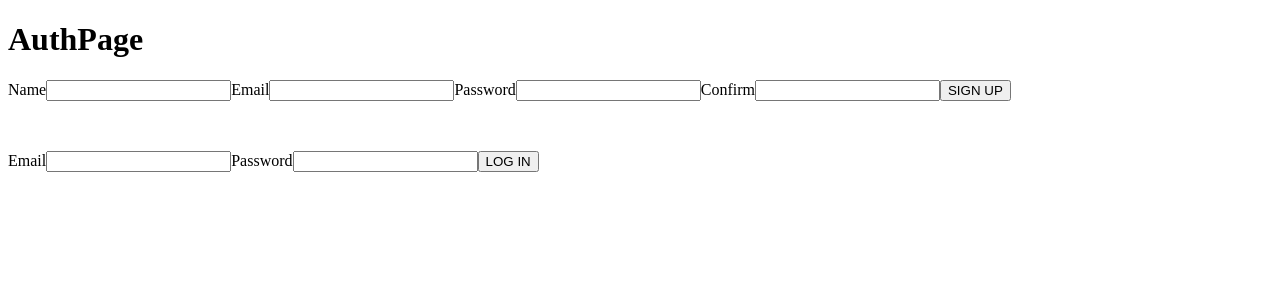
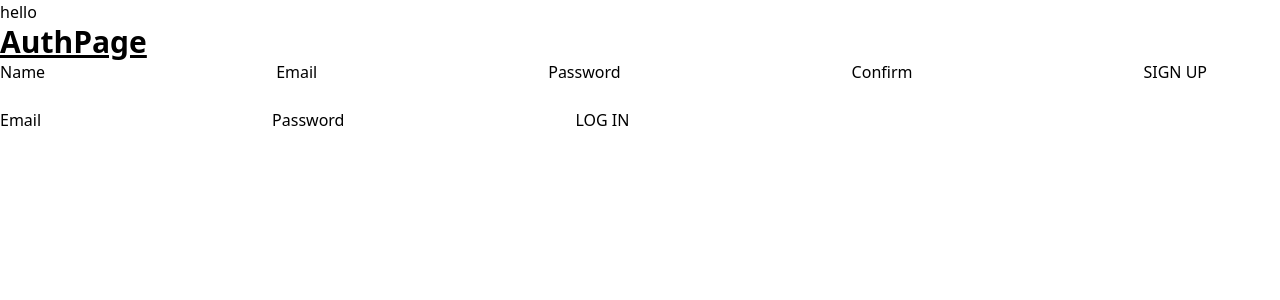
Before and after one commit to tre3god/Ploop, a React (Vite) app: page /orders in a window 1280 px wide. Shown: the top 300 px of the page. Built offline with nearby package versions, Linux system fonts and the light colour scheme.

Commit message:
set up tailwind

```diff
--- a/index.html
+++ b/index.html
@@ -4,7 +4,7 @@
 		<meta charset="UTF-8" />
 		<link rel="icon" type="image/svg+xml" href="/vite.svg" />
 		<meta name="viewport" content="width=device-width, initial-scale=1.0" />
-		<title>MERN Infrastructure</title>
+		<title>Ploop</title>
 	</head>
 	<body>
 		<div id="root"></div>
--- a/package.json
+++ b/package.json
@@ -27,10 +27,13 @@
 		"@types/react": "^18.2.15",
 		"@types/react-dom": "^18.2.7",
 		"@vitejs/plugin-react-swc": "^3.3.2",
+		"autoprefixer": "^10.4.16",
 		"eslint": "^8.45.0",
 		"eslint-plugin-react": "^7.32.2",
 		"eslint-plugin-react-hooks": "^4.6.0",
 		"eslint-plugin-react-refresh": "^0.4.3",
+		"postcss": "^8.4.31",
+		"tailwindcss": "^3.3.3",
 		"vite": "^4.4.5"
 	}
 }
--- /dev/null
+++ b/postcss.config.js
@@ -0,0 +1,6 @@
+module.exports = {
+  plugins: {
+    tailwindcss: {},
+    autoprefixer: {},
+  },
+}
--- /dev/null
+++ b/src/index.css
@@ -0,0 +1,3 @@
+@tailwind base;
+@tailwind components;
+@tailwind utilities;
--- a/src/main.jsx
+++ b/src/main.jsx
@@ -1,6 +1,7 @@
 import React from "react";
 import ReactDOM from "react-dom/client";
 import App from "./pages/App/App.jsx";
+import './index.css'
 import { BrowserRouter } from "react-router-dom";
 
 ReactDOM.createRoot(document.getElementById("root")).render(
--- a/src/pages/AuthPage/AuthPage.jsx
+++ b/src/pages/AuthPage/AuthPage.jsx
@@ -4,7 +4,8 @@
 export default function AuthPage({ setUser }) {
 	return (
 		<>
-			<h1>AuthPage</h1>
+		<h1>hello</h1>
+			<h1 className="text-3xl font-bold underline">AuthPage</h1>
 			<SignUpForm setUser={setUser} />
 			<LoginForm setUser={setUser} />
 		</>
--- /dev/null
+++ b/tailwind.config.js
@@ -0,0 +1,8 @@
+/** @type {import('tailwindcss').Config} */
+export default {
+  content: ["./index.html", "./src/**/*.{js,ts,jsx,tsx}"],
+  theme: {
+    extend: {},
+  },
+  plugins: [],
+};
```
Also changed, not shown: 1 other file (tests, documents, lock files or other folders).
